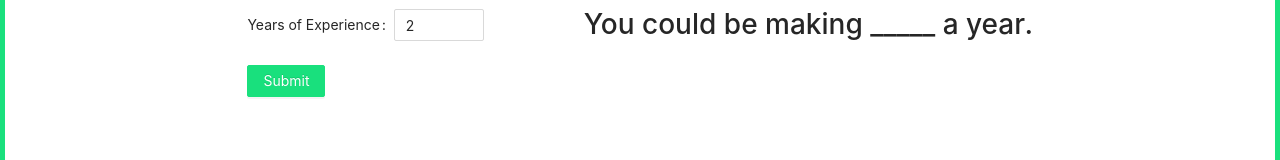
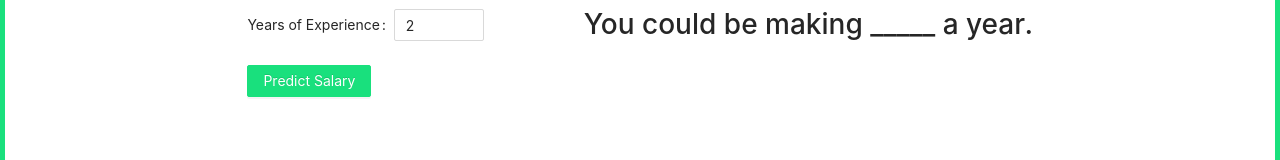
Before and after one commit to MLH-Fellowship/salary-io, a React (Create React App) app: page / in a window 1280 px wide. Shown: the part 391-551 px from the top of the page. Built offline with nearby package versions, Linux system fonts and the light colour scheme.

Commit message:
button messaging

```diff
--- a/src/components/FormFill.js
+++ b/src/components/FormFill.js
@@ -105,7 +105,7 @@ function FormFill() {
 
         <Form.Item>
           <Button type="primary" htmlType="submit" style={{ background: "#19e07d", borderColor: "#19e07d" }}>
-            Submit
+            Predict Salary
         </Button>
         </Form.Item>
       </Form>
```
